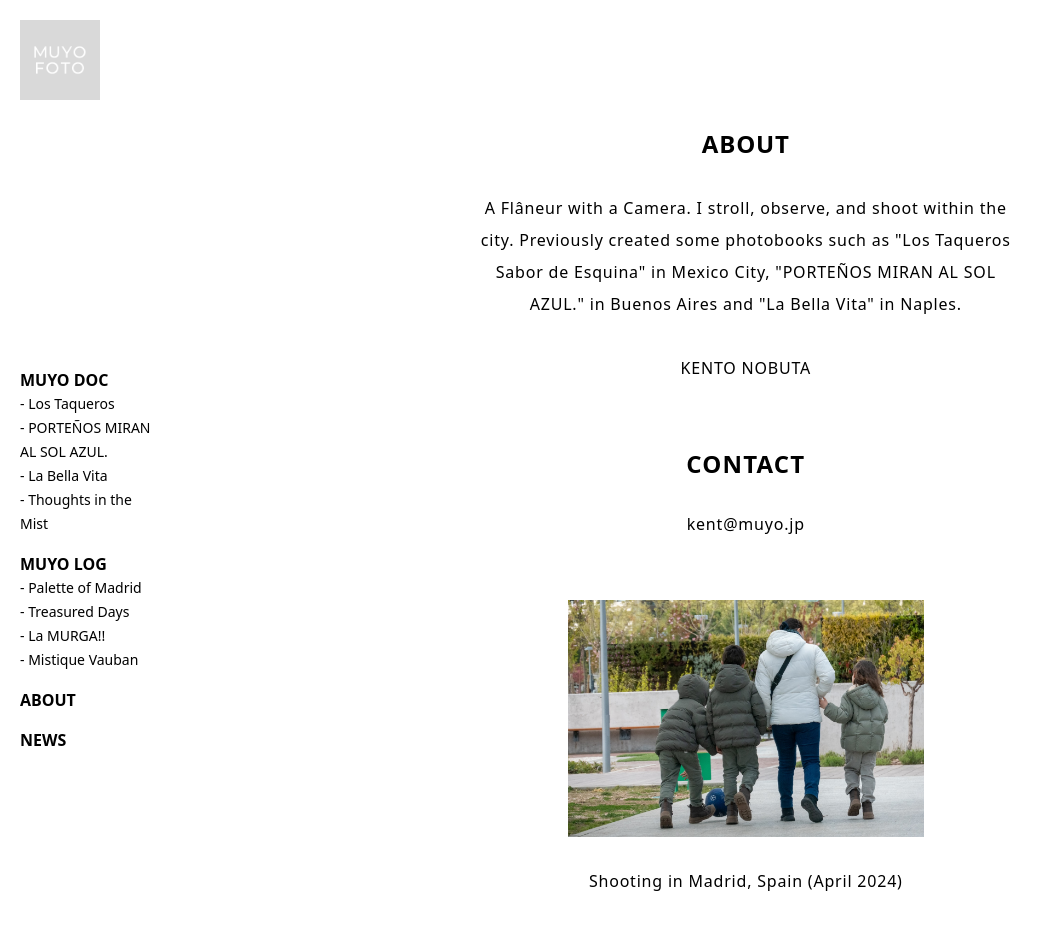
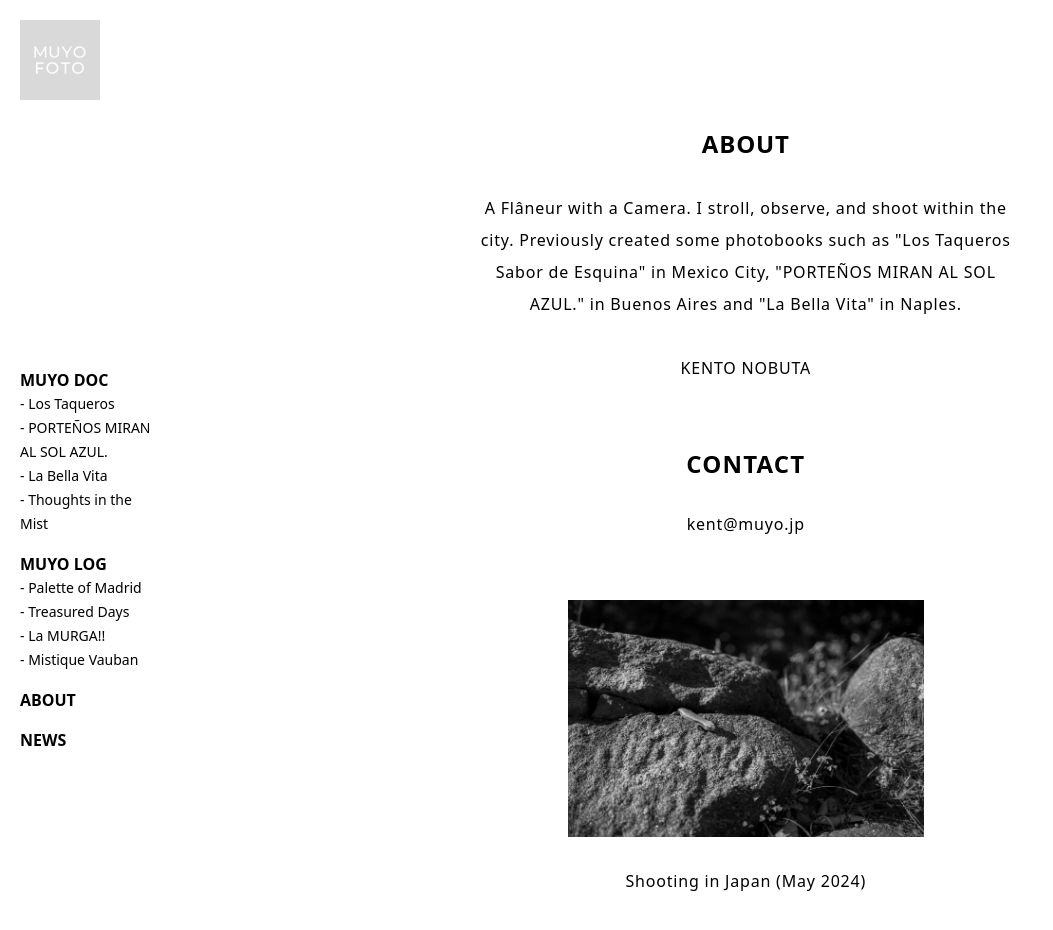
Before and after one commit to Kenchim/muyofoto, a Next.js app: page /about in a window 1280 px wide. Shown: the top 930 px of the page, without its empty margins (0-1053 px from the left). Built offline with nearby package versions, Linux system fonts and the light colour scheme.

Commit message:
change now

```diff
--- a/app/about/page.tsx
+++ b/app/about/page.tsx
@@ -15,8 +15,8 @@ export default function About() {
             <p className="mt-4 md:mt-8 mb-16">kent@muyo.jp</p>
             <FotoCap
             url="../now.jpg"
-            alt="Madrid Spain"
-            caption="Shooting in Madrid, Spain (April 2024)"
+            alt="Japan"
+            caption="Shooting in Japan (May 2024)"
             />
             <p className="pb-20"></p>
     </div>
```
Also changed, not shown: public/now.jpg.
